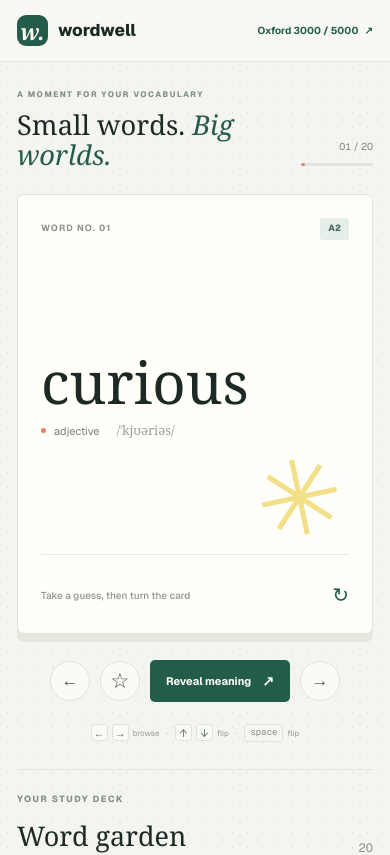
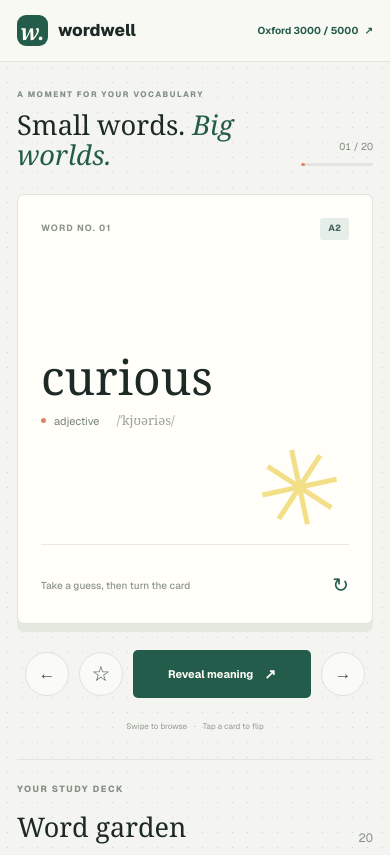
Before and after one commit to NiksonX/word-well, a Next.js app: page / in a window 390 px wide. Shown: the top 855 px of the page. Built offline with nearby package versions, Linux system fonts and the light colour scheme.

Commit message:
add macbook and iphone support

```diff
--- a/src/app/globals.css
+++ b/src/app/globals.css
@@ -114,6 +114,7 @@ button:focus-visible, a:focus-visible, input:focus-visible { outline: 3px solid
 .reveal-button span { font-size: 14px; }
 .reveal-button:disabled, .save-button:disabled { opacity: .45; cursor: not-allowed; }
 .keyboard-hint { display: flex; align-items: center; gap: 6px; margin-top: 22px; color: #939b93; font-size: 9px; }
+.mobile-hint { display: none; }
 .keyboard-hint > span { width: 17px; height: 17px; display: grid; place-items: center; border: 1px solid #e0e3dd; border-radius: 3px; background: rgba(250, 250, 247, .8); color: #68756c; font-size: 11px; }
 .keyboard-hint b { margin: 0 5px; color: #b0b6af; font-weight: 400; }
 .page-footer { min-height: 46px; display: flex; align-items: center; justify-content: space-between; padding: 0 clamp(22px, 5vw, 76px); border-top: 1px solid var(--line); background: rgba(250, 250, 246, .8); color: #9aa19a; font-size: 8px; font-weight: 700; letter-spacing: 1.1px; }
@@ -124,7 +125,7 @@ button:focus-visible, a:focus-visible, input:focus-visible { outline: 3px solid
 @media (max-width: 760px) {
   .topbar { height: 62px; }
   .daily-note { display: none; }
-  .workspace { grid-template-columns: 1fr; gap: 27px; padding-top: 30px; }
+  .workspace { grid-template-columns: 1fr; gap: 27px; padding: 30px 16px 28px; }
   .deck-sidebar { min-height: 0; order: 2; border-right: 0; padding: 22px 0 0; border-top: 1px solid var(--line); }
   .sidebar-heading { margin-bottom: 16px; }
   .word-list { max-height: 210px; }
@@ -133,7 +134,12 @@ button:focus-visible, a:focus-visible, input:focus-visible { outline: 3px solid
   .study-heading .eyebrow { font-size: 8px; }
   .study-heading h2 { font-size: clamp(26px, 7vw, 35px); }
   .progress-wrap { min-width: 72px; }
-  .card-stage { height: clamp(345px, 57vh, 440px); }
+  .card-stage { height: clamp(340px, 55svh, 430px); touch-action: pan-y; }
+  .study-controls { width: min(100%, 340px); gap: 8px; }
+  .icon-button, .save-button { width: 44px; height: 44px; flex: 0 0 44px; }
+  .reveal-button { min-width: 0; height: 48px; flex: 1; }
+  .desktop-hint { display: none; }
+  .mobile-hint { display: flex; justify-content: center; font-size: 11px; }
   .page-footer { min-height: 42px; }
 }
 
@@ -142,16 +148,30 @@ button:focus-visible, a:focus-visible, input:focus-visible { outline: 3px solid
   .workspace { padding: 26px 17px 28px; }
   .source-link { font-size: 10px; }
   .card-face { padding: 23px; }
-  .word-display { font-size: 58px; }
+  .word-display { font-size: 48px; }
   .meaning-text { font-size: 23px; }
   .example-block { font-size: 14px; }
   .study-controls { gap: 10px; }
-  .reveal-button { min-width: 140px; padding: 0 12px; }
+  .reveal-button { min-width: 0; padding: 0 12px; }
   .keyboard-hint { gap: 4px; font-size: 8px; }
   .keyboard-hint b { margin: 0 3px; }
   .page-footer { padding: 0 17px; }
 }
 
+@media (max-width: 360px) {
+  .word-display { font-size: 40px; }
+}
+
+@media (min-width: 761px) and (max-height: 850px) {
+  .workspace { padding-top: 28px; padding-bottom: 18px; }
+  .deck-sidebar { min-height: 0; }
+  .word-list { max-height: min(280px, calc(100svh - 500px)); }
+  .study-heading { margin-top: 0; margin-bottom: 20px; }
+  .card-stage { height: clamp(300px, calc(100svh - 440px), 390px); }
+  .study-controls { margin-top: 18px; }
+  .keyboard-hint { margin-top: 14px; }
+}
+
 @media (prefers-reduced-motion: reduce) {
   *, *::before, *::after { scroll-behavior: auto !important; animation-duration: .01ms !important; animation-iteration-count: 1 !important; transition-duration: .01ms !important; }
 }
--- a/src/app/page.tsx
+++ b/src/app/page.tsx
@@ -1,6 +1,7 @@
 "use client";
 
-import { useEffect, useEffectEvent, useState, useSyncExternalStore } from "react";
+import { useEffect, useEffectEvent, useRef, useState, useSyncExternalStore } from "react";
+import type { TouchEvent as ReactTouchEvent } from "react";
 
 type Word = {
   word: string;
@@ -64,6 +65,7 @@ export default function Home() {
   const savedSnapshot = useSyncExternalStore(subscribeToSavedWords, getSavedWordsSnapshot, getServerSavedWordsSnapshot);
   const saved = JSON.parse(savedSnapshot) as string[];
   const [showSaved, setShowSaved] = useState(false);
+  const touchStartX = useRef<number | null>(null);
 
   const deck = words.filter((item) => {
     const matchesLevel = level === "All" || item.level === level;
@@ -86,6 +88,23 @@ export default function Home() {
       : [...saved, word];
     window.localStorage.setItem(savedWordsKey, JSON.stringify(next));
     window.dispatchEvent(new Event(savedWordsEvent));
+  }
+
+  function handleTouchStart(event: ReactTouchEvent<HTMLDivElement>) {
+    touchStartX.current = event.touches[0]?.clientX ?? null;
+  }
+
+  function handleTouchEnd(event: ReactTouchEvent<HTMLDivElement>) {
+    const startX = touchStartX.current;
+    const endX = event.changedTouches[0]?.clientX;
+    touchStartX.current = null;
+    if (startX === null || endX === undefined) return;
+
+    const distance = endX - startX;
+    if (Math.abs(distance) < 48) return;
+
+    event.preventDefault();
+    moveCard(distance < 0 ? 1 : -1);
   }
 
   const handleKeyDown = useEffectEvent((event: KeyboardEvent) => {
@@ -179,7 +198,7 @@ export default function Home() {
             </div>
           </div>
 
-          <div className="card-stage">
+          <div className="card-stage" onTouchStart={handleTouchStart} onTouchEnd={handleTouchEnd}>
             <div className="card-shadow card-shadow-back" />
             <div className={`flashcard ${flipped ? "is-flipped" : ""}`}>
               {current ? <>
@@ -208,7 +227,8 @@ export default function Home() {
             <button className="icon-button" onClick={() => moveCard(1)} aria-label="Next word" title="Next word (right arrow)"><span aria-hidden="true">→</span></button>
           </div>
 
-          <div className="keyboard-hint"><span>←</span><span>→</span> browse <b>·</b> <span>↑</span><span>↓</span> flip <b>·</b> <kbd>space</kbd> flip</div>
+          <div className="keyboard-hint desktop-hint"><span>←</span><span>→</span> browse <b>·</b> <span>↑</span><span>↓</span> flip <b>·</b> <kbd>space</kbd> flip</div>
+          <div className="keyboard-hint mobile-hint">Swipe to browse <b>·</b> Tap a card to flip</div>
         </section>
       </section>
       <footer className="page-footer"><span>ONE WORD AT A TIME</span><span>Built for curious minds <i>✳</i></span></footer>
```
